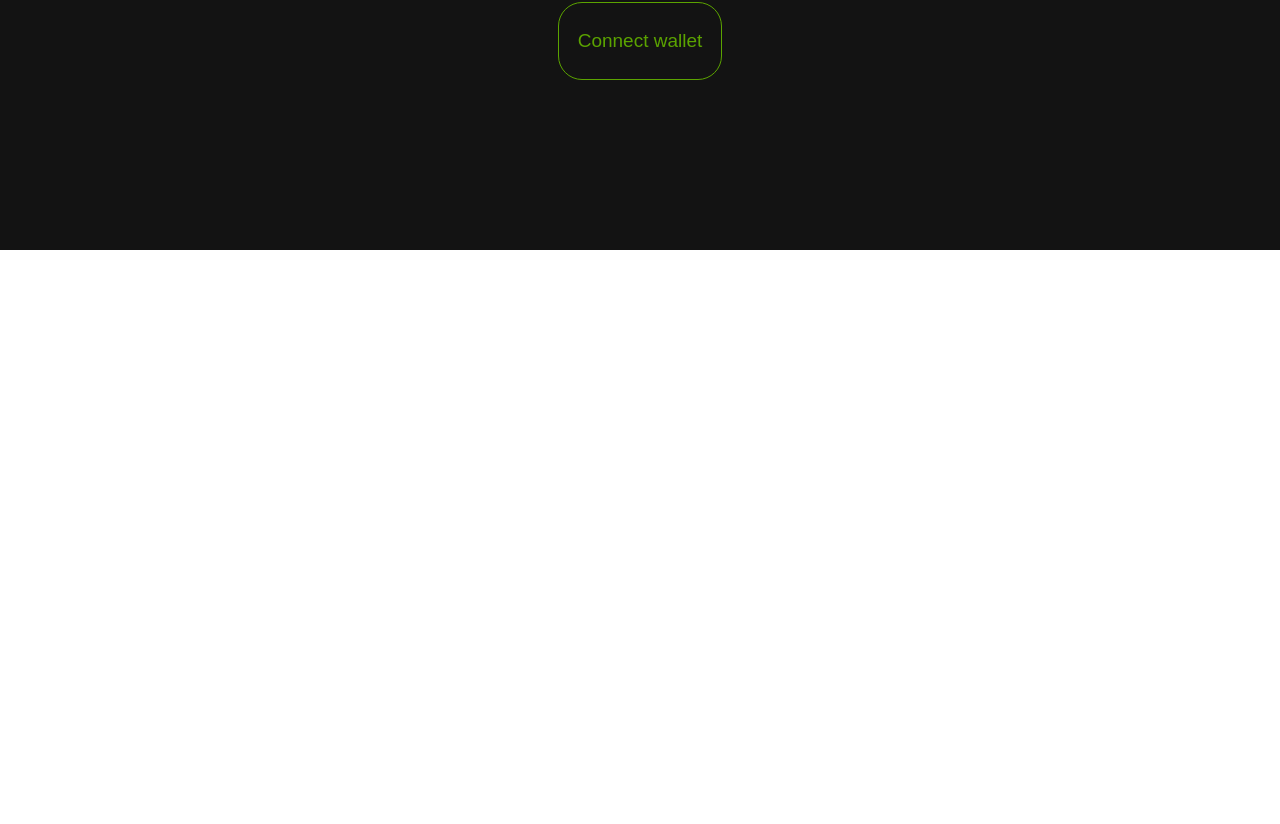
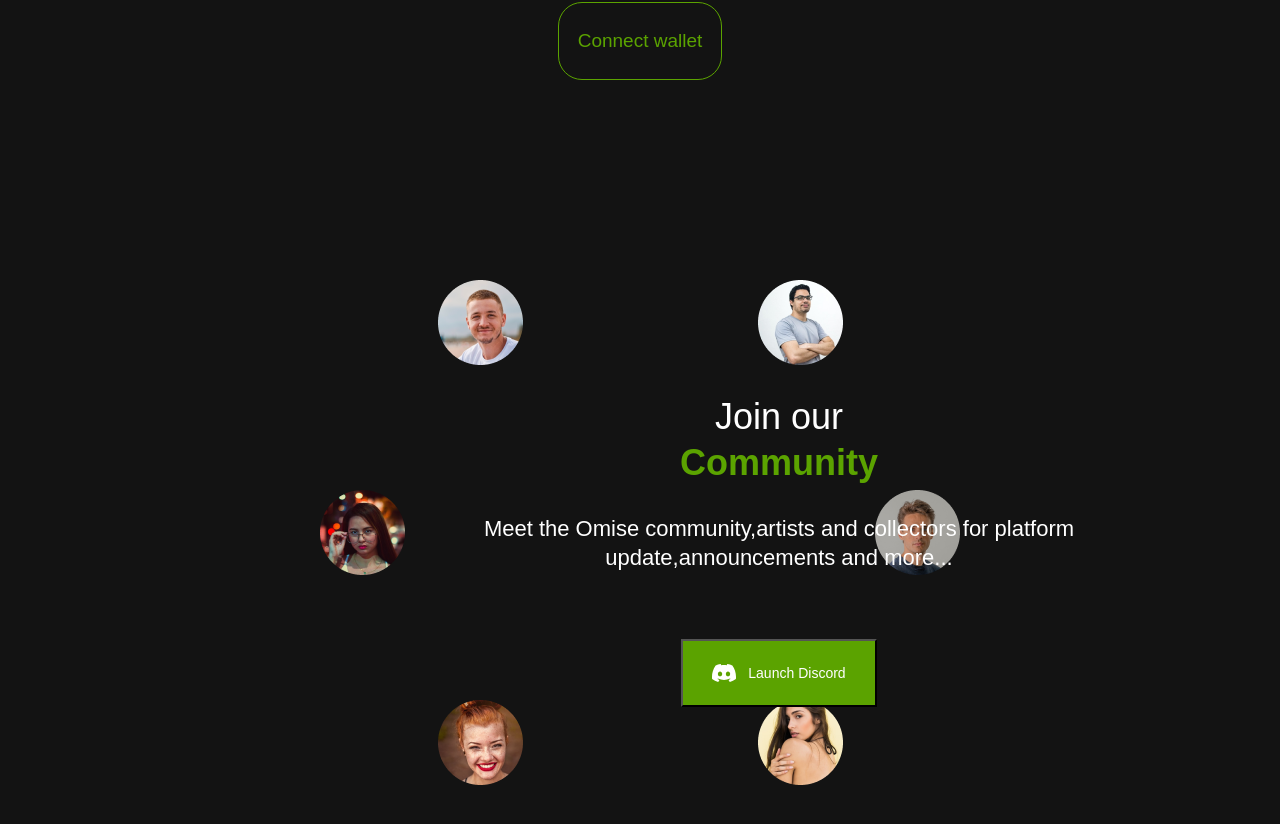
Before and after one commit to Juliya2323/Landing-page, a Vue app: page / in a window 1280 px wide. Shown: the part 4112-4936 px from the top of the page. Before the commit the page ends 4362 px from the top, so only its background shows below. Built offline with nearby package versions, Linux system fonts and the light colour scheme.

Commit message:
add join section

```diff
--- /dev/null
+++ b/src/components/Sections/JoinSection.vue
@@ -0,0 +1,123 @@
+<template>
+    <div class="join">
+        <div class="join_background">
+            <ul class="join_background_lines">
+                <li class="join_background_lines_item">
+                    <img :src="firstLineImg" alt="img" v-for="firstLineImg in firstLineImgs">
+                </li>
+                <li class="join_background_lines_item center">
+                    <img :src="secondLinImg" alt="img" v-for="secondLinImg in secondLinImgs">
+                </li>
+                <li class="join_background_lines_item">
+                    <img :src="thirdLineImg" alt="img" v-for="thirdLineImg in thirdLineImgs">
+                </li>
+            </ul>
+        </div>
+        <div class="join_info">
+            <div class="join_info_title">Join our</div>
+            <div class="join_info_subtitle">Community</div>
+            <div class="join_info_description">Meet the Omise community,artists and collectors for platform update,announcements and more...</div>
+            <base-button class="join_info_button">
+                <img class="join_info_button_icon" :src="Discord" alt="svg">
+                <div class="join_info_button_text">Launch Discord</div>
+            </base-button>
+        </div>
+    </div>
+</template>
+
+<script setup>
+import imgLink1 from '@/assets/images/item1.png';
+import imgLink2 from '@/assets/images/item2.png';
+import imgLink3 from '@/assets/images/item3.png';
+import imgLink4 from '@/assets/images/item4.png';
+import imgLink5 from '@/assets/images/item5.png';
+import imgLink6 from '@/assets/images/item6.png';
+import Discord from '@/assets/icons/discord.svg';
+
+
+const firstLineImgs = [imgLink1, imgLink2];
+const secondLinImgs = [imgLink3, imgLink4];
+const thirdLineImgs = [imgLink5, imgLink6];
+
+</script>
+
+<style scoped lang="scss">
+    .join {
+        padding: 30px 25% 232px;
+        background-color: #131313;
+        font-family: 'Arial';
+        font-style: normal;
+        color: #FFFFFF;
+        position: relative;
+
+        &_background {
+
+            &_lines {
+                list-style: none;
+                display: flex;
+                flex-direction: column;
+                padding: 0;
+                margin: 0;
+                gap: 125px;
+
+                &_item {
+                    display: flex;
+                    justify-content: space-around;
+                }
+
+                &_item.center {
+                    display: flex;
+                    justify-content: space-between;
+                }
+            }
+        }
+
+        &_info {
+            display: flex;
+            flex-direction: column;
+            align-items: center;
+            position: absolute;
+            left: 24%;
+            top: 19%;
+
+
+            &_title {
+                font-weight: 400;
+                font-size: 36px;
+                line-height: 41px;
+                margin-bottom: 5px;
+            }
+
+            &_subtitle {
+                font-weight: 700;
+                font-size: 36px;
+                line-height: 41px;
+                color: #5BA300;
+                margin-bottom: 31px;
+            }
+
+            &_description {
+                font-weight: 400;
+                font-size: 22px;
+                line-height: 29px;
+                width: 70%;
+                text-align: center;
+                margin-bottom: 67px;
+            }
+
+            &_button {
+
+                display: flex;
+                align-items:center;
+                padding: 20px 29px;
+                gap: 12px;
+
+                &_text {
+                    font-weight: 400;
+                    font-size: 14.0373px;
+                    line-height: 16px;
+                }
+            }
+        }
+    }
+</style>
--- a/src/components/TheMain.vue
+++ b/src/components/TheMain.vue
@@ -2,6 +2,7 @@
     <primary-section></primary-section>
     <gallery-section></gallery-section>
     <creators-section></creators-section>
+    <join-section></join-section>
 </template>
 
 
@@ -9,4 +10,5 @@
     import PrimarySection from '@/components/sections/PrimarySection.vue';
     import GallerySection from '@/components/sections/GallerySection.vue';
     import CreatorsSection from '@/components/sections/CreatorsSection.vue';
+    import JoinSection from '@/components/sections/JoinSection.vue';
 </script>
```
Also changed, not shown: src/assets/icons/discord.svg (added).
